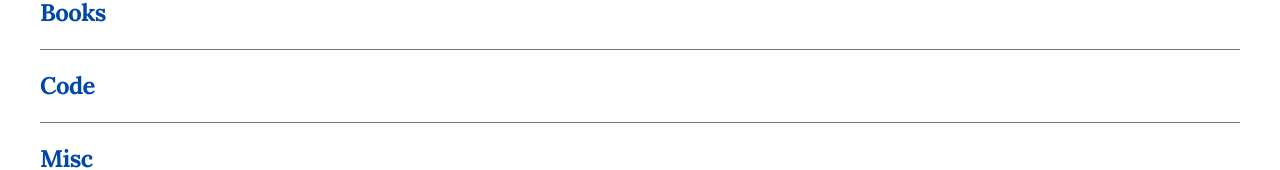
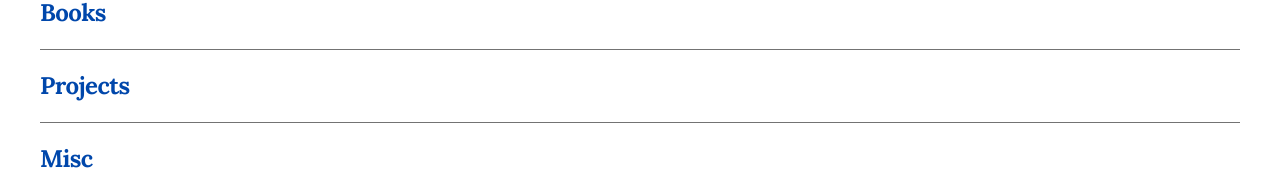
Before and after one commit to zeroffa233/zeroffa-homepage, a Next.js app: page /notes in a window 1280 px wide. Shown: the part 261-431 px from the top of the page. Built offline with nearby package versions, Linux system fonts and the light colour scheme.

Commit message:
content: rename Notes/Code section to Projects

```diff
--- a/app/notes/page.tsx
+++ b/app/notes/page.tsx
@@ -16,7 +16,7 @@ export default function Notes() {
             </h3>
             <hr className="my-5 border-neutral-500 dark:border-neutral-500"></hr>
             <h3 className="text-[#0047AB] text-2xl font-bold tracking-tight dark:text-neutral-100 mb-3">
-                Code
+                Projects
             </h3>
             <hr className="my-5 border-neutral-500 dark:border-neutral-500"></hr>
             <h3 className="text-[#0047AB] text-2xl font-bold tracking-tight dark:text-neutral-100 mb-3">
```
